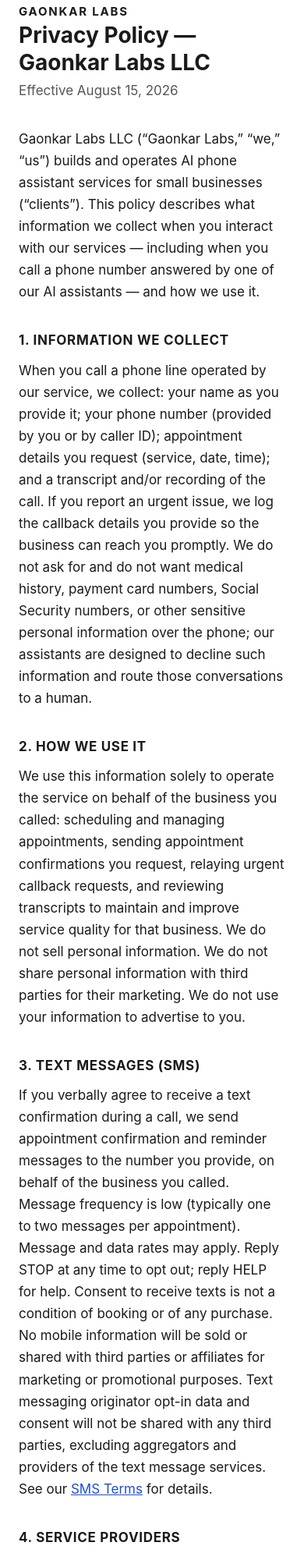
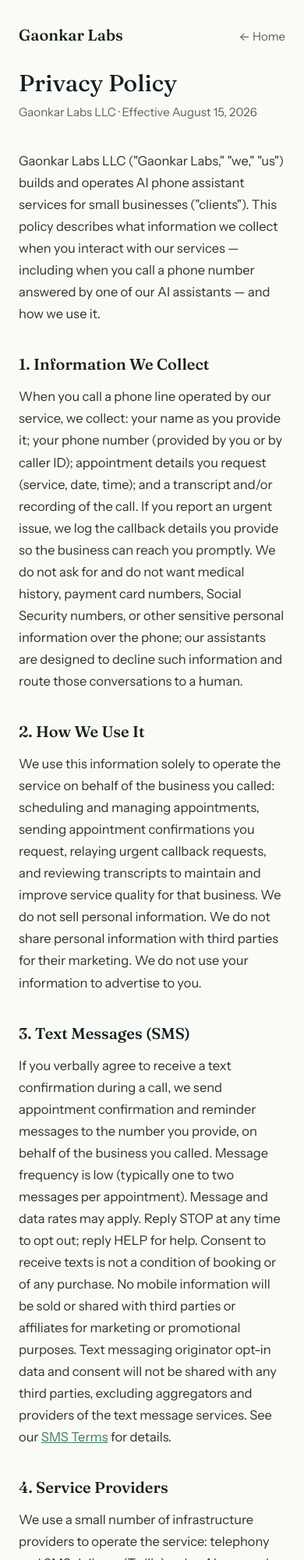
Before and after one commit to sidarth1gaonkar2-creator/Gaonkarlabs-site, a plain HTML site: page privacy.html in a window 390 px wide. Shown: the top 2000 px of the page at 78% size. Drawn offline with Linux system fonts and the light colour scheme.

Commit message:
Update privacy.html

```diff
--- a/privacy.html
+++ b/privacy.html
@@ -1,126 +1,132 @@
-<!doctype html>
+<!DOCTYPE html>
 <html lang="en">
 <head>
 <meta charset="utf-8">
 <meta name="viewport" content="width=device-width, initial-scale=1">
-<title>Privacy Policy — Gaonkar Labs LLC</title>
+<title>Privacy Policy — Gaonkar Labs</title>
+<link rel="preconnect" href="https://fonts.googleapis.com">
+<link rel="preconnect" href="https://fonts.gstatic.com" crossorigin>
+<link href="https://fonts.googleapis.com/css2?family=Fraunces:opsz,wght@9..144,480;9..144,560&family=Instrument+Sans:wght@400;500;600&display=swap" rel="stylesheet">
 <style>
-  :root { --accent: #1d4ed8; --ink: #1a1a1a; --muted: #555; }
-  * { box-sizing: border-box; }
-  body {
-    margin: 0; background: #fff; color: var(--ink);
-    font-family: -apple-system, BlinkMacSystemFont, "Segoe UI", Roboto,
-                 "Helvetica Neue", Arial, sans-serif;
-    line-height: 1.65; font-size: 17px;
-  }
-  .wrap { max-width: 680px; margin: 0 auto; padding: 0 24px; }
-  header { padding: 28px 0 0; }
-  header a.wordmark {
-    color: var(--ink); text-decoration: none; font-weight: 700;
-    letter-spacing: 0.12em; font-size: 15px;
-  }
-  main { padding: 48px 0 72px; }
-  h1 { font-size: 28px; line-height: 1.25; margin: 0 0 4px; font-weight: 750; }
-  .effective { color: var(--muted); margin: 0 0 34px; }
-  h2 { font-size: 17px; letter-spacing: 0.04em; margin: 34px 0 10px; font-weight: 700; }
-  p { margin: 0 0 16px; }
-  a { color: var(--accent); }
-  footer {
-    border-top: 1px solid #e6e6e6; padding: 22px 0 40px;
-    font-size: 14px; color: var(--muted);
-  }
-  footer a { color: var(--muted); }
-  footer .dot { margin: 0 7px; color: #bbb; }
+  :root{--porcelain:#FAFAF7;--ink:#16211E;--eucalyptus:#3E7C6B;--graphite:#57635E;
+        --line:#DCE4DF;--display:'Fraunces',Georgia,serif;
+        --body:'Instrument Sans',-apple-system,'Segoe UI',sans-serif}
+  *{margin:0;padding:0;box-sizing:border-box}
+  body{background:var(--porcelain);color:var(--ink);font-family:var(--body);
+       font-size:16.5px;line-height:1.7;-webkit-font-smoothing:antialiased}
+  a{color:var(--eucalyptus)}
+  a:focus-visible{outline:2px solid var(--eucalyptus);outline-offset:3px;border-radius:2px}
+  .wrap{max-width:720px;margin:0 auto;padding:0 24px}
+  header{padding:28px 0}
+  .nav{display:flex;justify-content:space-between;align-items:baseline;
+       max-width:960px;margin:0 auto;padding:0 24px}
+  .wordmark{font-family:var(--display);font-weight:560;font-size:20px;color:var(--ink);
+            text-decoration:none}
+  .nav a.back{font-size:15px;text-decoration:none;color:var(--graphite)}
+  .nav a.back:hover{color:var(--eucalyptus)}
+  main{padding:36px 0 24px}
+  h1{font-family:var(--display);font-weight:480;font-size:clamp(30px,4.4vw,40px);
+     line-height:1.15;margin-bottom:6px}
+  .effective{color:var(--graphite);font-size:15px;margin-bottom:36px}
+  h2{font-family:var(--display);font-weight:560;font-size:20px;margin:34px 0 10px}
+  p{margin-bottom:14px;color:#2A3431}
+  footer{border-top:1px solid var(--line);margin-top:56px;padding:28px 0 44px;
+         font-size:14px;color:var(--graphite)}
+  footer .row{display:flex;flex-wrap:wrap;gap:8px 22px;justify-content:space-between;
+              max-width:960px;margin:0 auto;padding:0 24px}
+  footer a{color:var(--graphite);text-decoration:none}
+  footer a:hover{color:var(--eucalyptus)}
 </style>
 </head>
 <body>
-  <header class="wrap">
-    <a class="wordmark" href="index.html">GAONKAR LABS</a>
+
+<header>
+  <nav class="nav">
+    <a class="wordmark" href="index.html">Gaonkar Labs</a>
+    <a class="back" href="index.html">&larr; Home</a>
+  </nav>
 </header>
 
 <main class="wrap">
-    <h1>Privacy Policy — Gaonkar Labs LLC</h1>
-    <p class="effective">Effective August 15, 2026</p>
+  <h1>Privacy Policy</h1>
+  <p class="effective">Gaonkar Labs LLC &middot; Effective August 15, 2026</p>
 
-    <p>Gaonkar Labs LLC (&ldquo;Gaonkar Labs,&rdquo; &ldquo;we,&rdquo;
-    &ldquo;us&rdquo;) builds and operates AI phone assistant services for
-    small businesses (&ldquo;clients&rdquo;). This policy describes what
-    information we collect when you interact with our services — including
-    when you call a phone number answered by one of our AI assistants — and
-    how we use it.</p>
+  <p>Gaonkar Labs LLC ("Gaonkar Labs," "we," "us") builds and operates AI
+  phone assistant services for small businesses ("clients"). This policy
+  describes what information we collect when you interact with our services —
+  including when you call a phone number answered by one of our AI
+  assistants — and how we use it.</p>
 
-    <h2>1. INFORMATION WE COLLECT</h2>
+  <h2>1. Information We Collect</h2>
   <p>When you call a phone line operated by our service, we collect: your
   name as you provide it; your phone number (provided by you or by caller
   ID); appointment details you request (service, date, time); and a
-    transcript and/or recording of the call. If you report an urgent issue,
-    we log the callback details you provide so the business can reach you
-    promptly. We do not ask for and do not want medical history, payment
-    card numbers, Social Security numbers, or other sensitive personal
-    information over the phone; our assistants are designed to decline such
-    information and route those conversations to a human.</p>
+  transcript and/or recording of the call. If you report an urgent issue, we
+  log the callback details you provide so the business can reach you
+  promptly. We do not ask for and do not want medical history, payment card
+  numbers, Social Security numbers, or other sensitive personal information
+  over the phone; our assistants are designed to decline such information
+  and route those conversations to a human.</p>
 
-    <h2>2. HOW WE USE IT</h2>
-    <p>We use this information solely to operate the service on behalf of
-    the business you called: scheduling and managing appointments, sending
-    appointment confirmations you request, relaying urgent callback
-    requests, and reviewing transcripts to maintain and improve service
-    quality for that business. We do not sell personal information. We do
-    not share personal information with third parties for their marketing.
-    We do not use your information to advertise to you.</p>
+  <h2>2. How We Use It</h2>
+  <p>We use this information solely to operate the service on behalf of the
+  business you called: scheduling and managing appointments, sending
+  appointment confirmations you request, relaying urgent callback requests,
+  and reviewing transcripts to maintain and improve service quality for that
+  business. We do not sell personal information. We do not share personal
+  information with third parties for their marketing. We do not use your
+  information to advertise to you.</p>
 
-    <h2>3. TEXT MESSAGES (SMS)</h2>
-    <p>If you verbally agree to receive a text confirmation during a call,
-    we send appointment confirmation and reminder messages to the number
-    you provide, on behalf of the business you called. Message frequency is
-    low (typically one to two messages per appointment). Message and data
-    rates may apply. Reply STOP at any time to opt out; reply HELP for
-    help. Consent to receive texts is not a condition of booking or of any
-    purchase. No mobile information will be sold or shared with third
-    parties or affiliates for marketing or promotional purposes. Text
-    messaging originator opt-in data and consent will not be shared with
-    any third parties, excluding aggregators and providers of the text
-    message services. See our <a href="sms-terms.html">SMS Terms</a> for
-    details.</p>
+  <h2>3. Text Messages (SMS)</h2>
+  <p>If you verbally agree to receive a text confirmation during a call, we
+  send appointment confirmation and reminder messages to the number you
+  provide, on behalf of the business you called. Message frequency is low
+  (typically one to two messages per appointment). Message and data rates
+  may apply. Reply STOP at any time to opt out; reply HELP for help. Consent
+  to receive texts is not a condition of booking or of any purchase. No
+  mobile information will be sold or shared with third parties or affiliates
+  for marketing or promotional purposes. Text messaging originator opt-in
+  data and consent will not be shared with any third parties, excluding
+  aggregators and providers of the text message services. See our
+  <a href="sms-terms.html">SMS Terms</a> for details.</p>
 
-    <h2>4. SERVICE PROVIDERS</h2>
+  <h2>4. Service Providers</h2>
   <p>We use a small number of infrastructure providers to operate the
   service: telephony and SMS delivery (Twilio), voice AI processing (Vapi
-    and its model providers), hosting and data storage (Cloudflare),
-    calendar services (Google), and payment processing for our business
-    clients (Stripe). These providers process information only to provide
-    their services to us and are bound by their own security and privacy
+  and its model providers), hosting and data storage (Cloudflare), calendar
+  services (Google), and payment processing for our business clients
+  (Stripe). These providers process information only to provide their
+  services to us and are bound by their own security and privacy
   obligations.</p>
 
-    <h2>5. DATA RETENTION</h2>
+  <h2>5. Data Retention</h2>
   <p>Call transcripts, booking records, and urgent-callback logs are
-    retained while we provide service to the relevant business and for up
-    to 60 days after that service ends, after which they are deleted. A
-    business client may request export or earlier deletion of its records
-    at any time.</p>
+  retained while we provide service to the relevant business and for up to
+  60 days after that service ends, after which they are deleted. A business
+  client may request export or earlier deletion of its records at any
+  time.</p>
 
-    <h2>6. YOUR CHOICES</h2>
-    <p>You may opt out of text messages at any time by replying STOP. You
-    may ask the business you called, or us directly, to correct or delete
-    the information collected from your calls; we will honor verified
-    requests within a reasonable time unless retention is required by
-    law.</p>
+  <h2>6. Your Choices</h2>
+  <p>You may opt out of text messages at any time by replying STOP. You may
+  ask the business you called, or us directly, to correct or delete the
+  information collected from your calls; we will honor verified requests
+  within a reasonable time unless retention is required by law.</p>
 
-    <h2>7. CHILDREN</h2>
-    <p>Our services are directed at businesses and their adult customers.
-    We do not knowingly collect information from children under 13.</p>
+  <h2>7. Children</h2>
+  <p>Our services are directed at businesses and their adult customers. We
+  do not knowingly collect information from children under 13.</p>
 
-    <h2>8. SECURITY</h2>
-    <p>We use industry-standard measures to protect information in transit
-    and at rest, including encryption and access controls. Credentials and
-    secrets are stored in managed secret stores, never in plain text.</p>
+  <h2>8. Security</h2>
+  <p>We use industry-standard measures to protect information in transit and
+  at rest, including encryption and access controls. Credentials and secrets
+  are stored in managed secret stores, never in plain text.</p>
 
-    <h2>9. CHANGES</h2>
-    <p>We may update this policy from time to time. The effective date
-    above reflects the latest revision. Material changes will be posted on
-    this page.</p>
+  <h2>9. Changes</h2>
+  <p>We may update this policy from time to time. The effective date above
+  reflects the latest revision. Material changes will be posted on this
+  page.</p>
 
-    <h2>10. CONTACT</h2>
+  <h2>10. Contact</h2>
   <p>Gaonkar Labs LLC, Lynnfield, Massachusetts.<br>
   Email: <a href="mailto:sidarthgaonkar@gaonkarlabs.com">sidarthgaonkar@gaonkarlabs.com</a></p>
 
@@ -129,9 +135,12 @@
 </main>
 
 <footer>
-    <div class="wrap">
-      © 2026 Gaonkar Labs LLC<span class="dot">·</span>Lynnfield, MA<span class="dot">·</span><a href="privacy.html">Privacy</a><span class="dot">·</span><a href="sms-terms.html">SMS Terms</a><span class="dot">·</span><a href="mailto:sidarthgaonkar@gaonkarlabs.com">sidarthgaonkar@gaonkarlabs.com</a>
+  <div class="row">
+    <span>© 2026 Gaonkar Labs LLC · Lynnfield, MA</span>
+    <span><a href="privacy.html">Privacy Policy</a> &nbsp;·&nbsp;
+          <a href="sms-terms.html">SMS Terms</a></span>
   </div>
 </footer>
+
 </body>
 </html>
```
Lines whose indentation alone changed are shown as unchanged.
